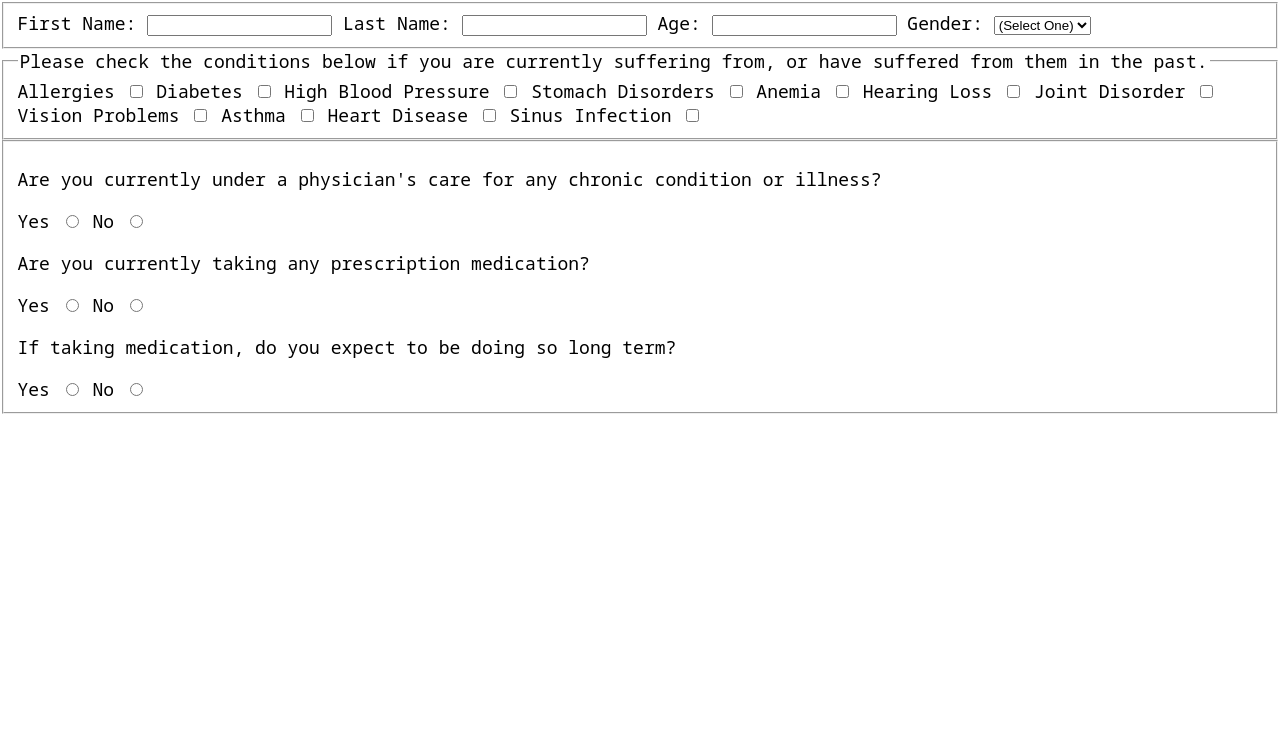
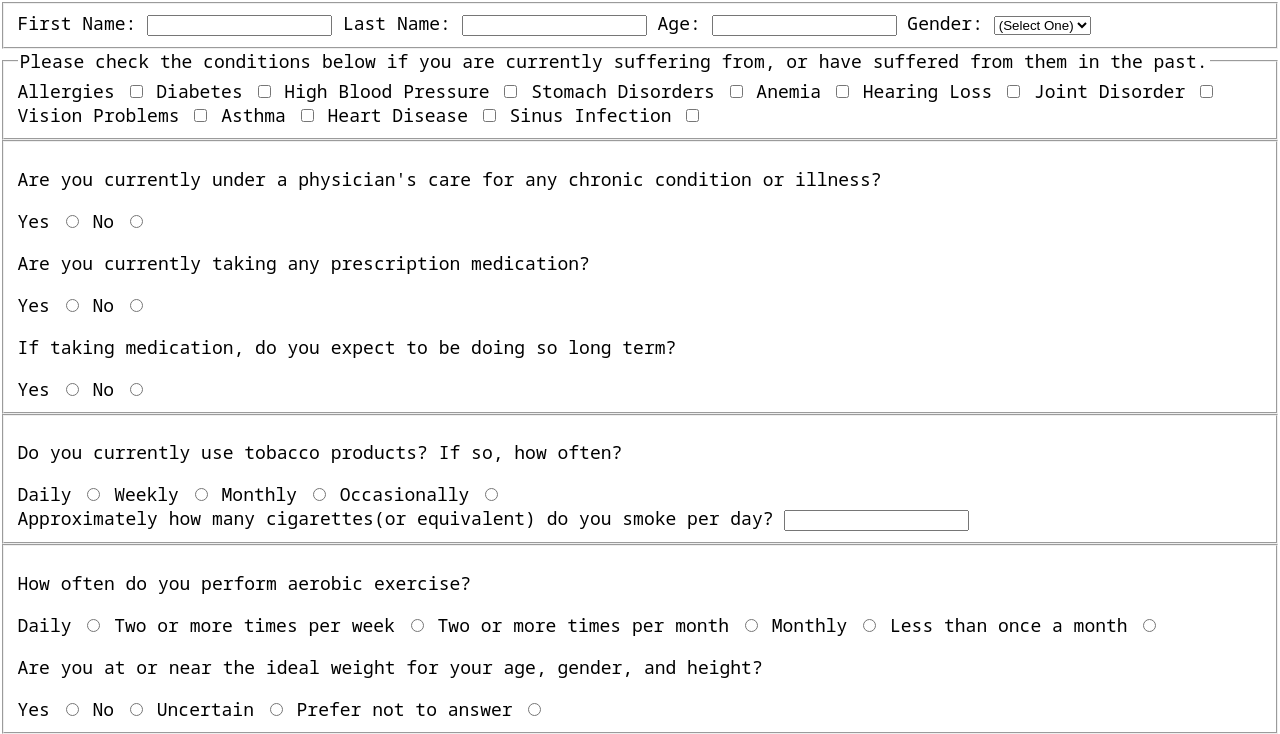
Before and after one commit to egome019/employeeWellnessSurvey, a plain HTML site: page index.html in a window 1280 px wide. Shown: the part 95-829 px from the top of the page. Before the commit the page ends 800 px from the top, so only its background shows below. Drawn offline with Linux system fonts and the light colour scheme.

Commit message:
adding last of the html

```diff
--- a/index.html
+++ b/index.html
@@ -113,6 +113,67 @@
 						>No <input type="radio" id="long-term-meds-n" name="long-term-meds"
 					/></label>
 				</fieldset>
+				<fieldset>
+					<p>Do you currently use tobacco products? If so, how often?</p>
+					<label for="cig-usage"
+						>Daily <input type="radio" id="cig-usage-d" name="cig-usage"
+					/></label>
+					<label for="cig-usage"
+						>Weekly <input type="radio" id="cig-usage-w" name="cig-usage"
+					/></label>
+					<label for="cig-usage"
+						>Monthly <input type="radio" id="cig-usage-m" name="cig-usage"
+					/></label>
+					<label for="cig-usage"
+						>Occasionally <input type="radio" id="cig-usage-o" name="cig-usage"
+					/></label>
+					<br />
+					<label for="cig-num"
+						>Approximately how many cigarettes(or equivalent) do you smoke per
+						day? <input type="number" id="cig-num" name="cig-num"
+					/></label>
+				</fieldset>
+				<fieldset>
+					<p>How often do you perform aerobic exercise?</p>
+					<label for="aerobic"
+						>Daily <input type="radio" id="aerobic-d" name="aerobic"
+					/></label>
+					<label for="aerobic"
+						>Two or more times per week
+						<input type="radio" id="aerobic-2w" name="aerobic"
+					/></label>
+					<label for="aerobic"
+						>Two or more times per month
+						<input type="radio" id="aerobic-2m" name="aerobic"
+					/></label>
+					<label for="aerobic"
+						>Monthly <input type="radio" id="aerobic-m" name="aerobic"
+					/></label>
+					<label for="aerobic"
+						>Less than once a month
+						<input type="radio" id="aerobic-1" name="aerobic"
+					/></label>
+					<br />
+					<p>
+						Are you at or near the ideal weight for your age, gender, and
+						height?
+					</p>
+					<label for="ideal-weight"
+						>Yes <input type="radio" id="ideal-weight-y" name="ideal-weight"
+					/></label>
+					<label for="ideal-weight"
+						>No <input type="radio" id="ideal-weight-n" name="ideal-weight"
+					/></label>
+					<label for="ideal-weight"
+						>Uncertain
+						<input type="radio" id="ideal-weight-u" name="ideal-weight"
+					/></label>
+					<label for="ideal-weight"
+						>Prefer not to answer
+						<input type="radio" id="ideal-weight-p" name="ideal-weight"
+					/></label>
+					<br />
+				</fieldset>
 			</form>
 		</section>
 	</body>
```
